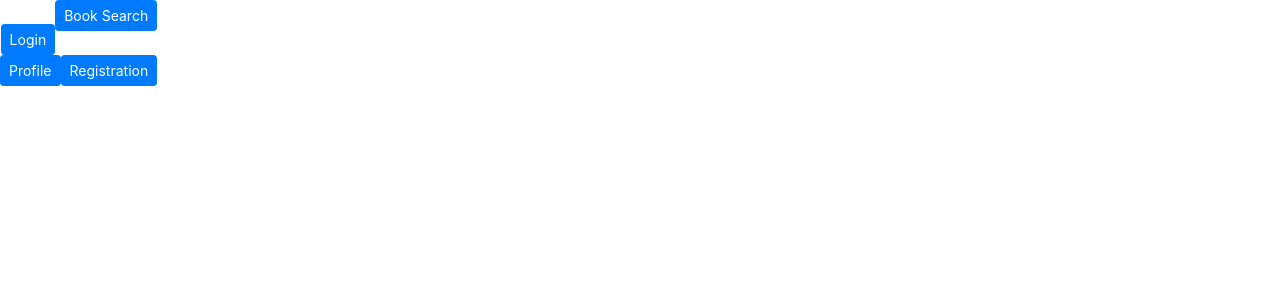
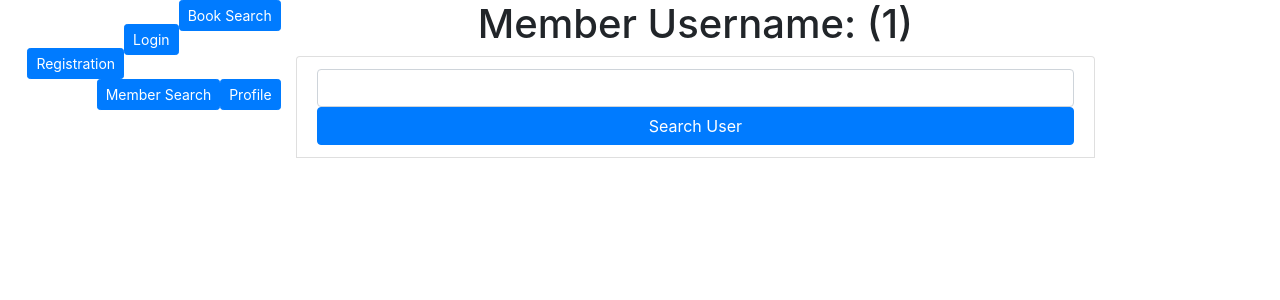
Before and after one commit to Aseedholm/cs5200-library-final-project-front-end-sp20, a React (Create React App) app: page /member-search/1 in a window 1280 px wide. Shown: the top 300 px of the page. Built offline with nearby package versions, Linux system fonts and the light colour scheme; no server answers.

Commit message:
Member search implemented. Registration page updated to included sponsoredBy. Registration works for admin/librarian/member over 13/member under 13 if sponsoredById is provided.

```diff
--- a/src/components/books/BookContainer.js
+++ b/src/components/books/BookContainer.js
@@ -4,10 +4,11 @@ import BookSearch from "./BookSearch";
 import BookDetails from "./BookDetails";
 import LoginPage from "../login/LoginPage";
 import Registration from "../registration/Registration";
-import MemberPage from "../member/member-page"
-import LibrarianPage from "../librarian/librarian-page"
-import UserAdminPage from "../userAdmin/userAdmin-page"
-import ProfilePage from "../profile/profile-page"
+import MemberPage from "../member/MemberPage"
+import LibrarianPage from "../librarian/LibrarianPage"
+import UserAdminPage from "../userAdmin/UserAdminPage"
+import ProfilePage from "../profile/ProfilePage"
+import MemberSearch from "../member/MemberSearch";
 
 
 import { FontAwesomeIcon } from '@fortawesome/react-fontawesome'
@@ -37,6 +38,11 @@ export class BookContainer extends React.Component {
                         </Link>
                         <Link className="btn btn-primary btn-sm float-right " to={`/profile/`}>
                             Profile
+                        </Link>
+                        <Link className="btn btn-primary btn-sm float-right " to={`/member-search/`}>
+                            Member Search
+                            {/*<FontAwesomeIcon icon={faBook} />*/}
+                            {/*<FontAwesomeIcon icon={faSearch} />*/}
                         </Link>
                     </div>
 
@@ -94,6 +100,22 @@ export class BookContainer extends React.Component {
                             exact={true}
                             component={ProfilePage}
                         />
+
+                        <Route
+                        path="/member-search"
+                        exact={true}
+                        component={MemberSearch}/>
+
+                        <Route
+                            path="/member-search/:memberSearchedFor"
+                            exact={true}
+                            component={MemberSearch}/>
+
+                        <Route
+                            path="/book-search/:bookSearchedFor"
+                            exact={true}
+                            component={BookSearch}
+                        />
                     </div>
                 </BrowserRouter>
             </div>
--- /dev/null
+++ b/src/components/member/MemberSearch.js
@@ -0,0 +1,83 @@
+import React from "react";
+import {Link} from "react-router-dom";
+
+export default class MemberSearch extends React.Component {
+    state = {
+        members: {},
+        memberUsernameSearched: ''
+    }
+
+    componentDidMount() {
+        let searchMember = this.props.match.params.memberSearchedFor
+        console.log("MEMBER SEARCHED FOR", searchMember)
+        console.log(this.props.match.params)
+        if(searchMember === undefined) {
+            searchMember = ' '
+        }
+        //findUserByUsername api call here.
+        fetch(`http://localhost:8080/api/member/username/${searchMember}`)
+            .then(response => response.json())
+            .then(results => this.setState({
+                                            members: results,
+                                            memberUsernameSearched: searchMember
+                                           }))
+
+
+        // fetch(`https://www.googleapis.com/books/v1/volumes?q=${searchMember}&maxResults=40&orderBy=relevance`)
+        //     .then(response => response.json())
+        //     .then(results => this.setState({
+        //                                        members: results.items,
+        //                                        memberUsernameSearched: searchMember
+        //                                    }))
+
+    }
+
+    componentDidUpdate(prevProps, prevState, snapshot) {
+        if(prevProps.match.params.memberSearchedFor !== this.props.match.params.memberSearchedFor) {
+            this.findUserByUsername(this.props.match.params.memberSearchedFor)
+        }
+    }
+
+    findUserByUsername = (username) =>
+        fetch(`http://localhost:8080/api/member/username/${username}`)
+            .then(respnose => respnose.json())
+            .then(results => this.setState({
+                                               members: results
+                                           }))
+
+    render() {
+        return(
+            <div>
+                <h1>
+                    Member Username: ({this.props.match.params.memberSearchedFor})
+                </h1>
+
+                <ul className="list-group">
+                    <span className="list-group-item">
+                        <input
+                            value={this.state.memberUsernameSearched || ''}
+                            onChange={(e) => this.setState({
+                                                               memberUsernameSearched: e.target.value
+                                                           })}
+                            className={`form-control`}/>
+
+                        <button
+                            onClick={() => this.props.history.push(`/member-search/${this.state.memberUsernameSearched}`)}
+                            className={`btn btn-primary btn-block`}>
+                            Search User
+                        </button>
+
+                    </span>
+
+                    {this.state.members &&
+                            <Link to={`/book-search/book/${this.state.members.id}`}>
+                                {this.state.members.id}
+                                <br/>
+                                {this.state.members.username}
+                            </Link>
+                    }
+                </ul>
+            </div>
+        )
+    }
+}
--- a/src/components/registration/Registration.js
+++ b/src/components/registration/Registration.js
@@ -13,36 +13,10 @@ export default class Registration extends React.Component {
         password: '',
         email: '',
         dtype: 'Member',
-        dateOfBirth: ''
+        dateOfBirth: '',
+        sponsoredBy: ''
 
-        // Member : {
-        //     firstName: '',
-        //     lastName: '',
-        //     username: '',
-        //     password: '',
-        //     email: '',
-        //     dtype: 'Member',
-        //     dateOfBirth: ''
-        // },
-        // Librarian : {
-        //     firstName: '',
-        //     lastName: '',
-        //     username: '',
-        //     password: '',
-        //     email: '',
-        //     dtype: 'Librarian',
-        //     dateOfBirth: ''
-        // },
-        // Admin : {
-        //     firstName: '',
-        //     lastName: '',
-        //     username: '',
-        //     password: '',
-        //     email: '',
-        //     dtype: 'Admin',
-        //     dateOfBirth: ''
-        // }
-    }
+    };
 
     register = (user) => {
         {this.state.dtype === 'Member' &&
@@ -53,6 +27,7 @@ export default class Registration extends React.Component {
                     'content-type': 'application/json'
                 },
             }).then(response => response.json())
+                .then(response => console.log(response))
         }
         {this.state.dtype === 'Librarian' &&
          fetch(`http://localhost:8080/api/librarians`, {
@@ -74,6 +49,7 @@ export default class Registration extends React.Component {
         }
 
     }
+
 
     render() {
         return(
@@ -170,6 +146,22 @@ export default class Registration extends React.Component {
                                          })
                        }/>
                 <br/>
+                {this.state.dtype === 'Member' &&
+                    <span>
+                 <h4 >
+                    Sponsor Id
+                </h4>
+                    <input placeholder="13 and under members must have a sponsor to register." type="number" className="input-group"
+                           onChange={ (e) =>
+                               this.setState({
+                                                 sponsoredBy: e.target.value
+                                             })
+                           }/>
+                    <br/>
+                    </span>
+                }
+
+
                 <button className="btn btn-primary btn-block"
                         onClick={ () => {
                             let user = {
@@ -179,7 +171,8 @@ export default class Registration extends React.Component {
                                 password: this.state.password,
                                 email: this.state.email,
                                 dtype: this.state.dtype,
-                                dateOfBirth: this.state.dateOfBirth
+                                dateOfBirth: this.state.dateOfBirth,
+                                sponsoredBy: this.state.sponsoredBy
                             };
                             this.register(user)
                         }}
```
Also changed, not shown: src/components/librarian/LibrarianPage.js (renamed from src/components/librarian/librarian-page.js), src/components/member/MemberPage.js (renamed from src/components/member/member-page.js), src/components/profile/ProfilePage.js (renamed from src/components/profile/profile-page.js), src/components/userAdmin/UserAdminPage.js (renamed from src/components/userAdmin/userAdmin-page.js).
